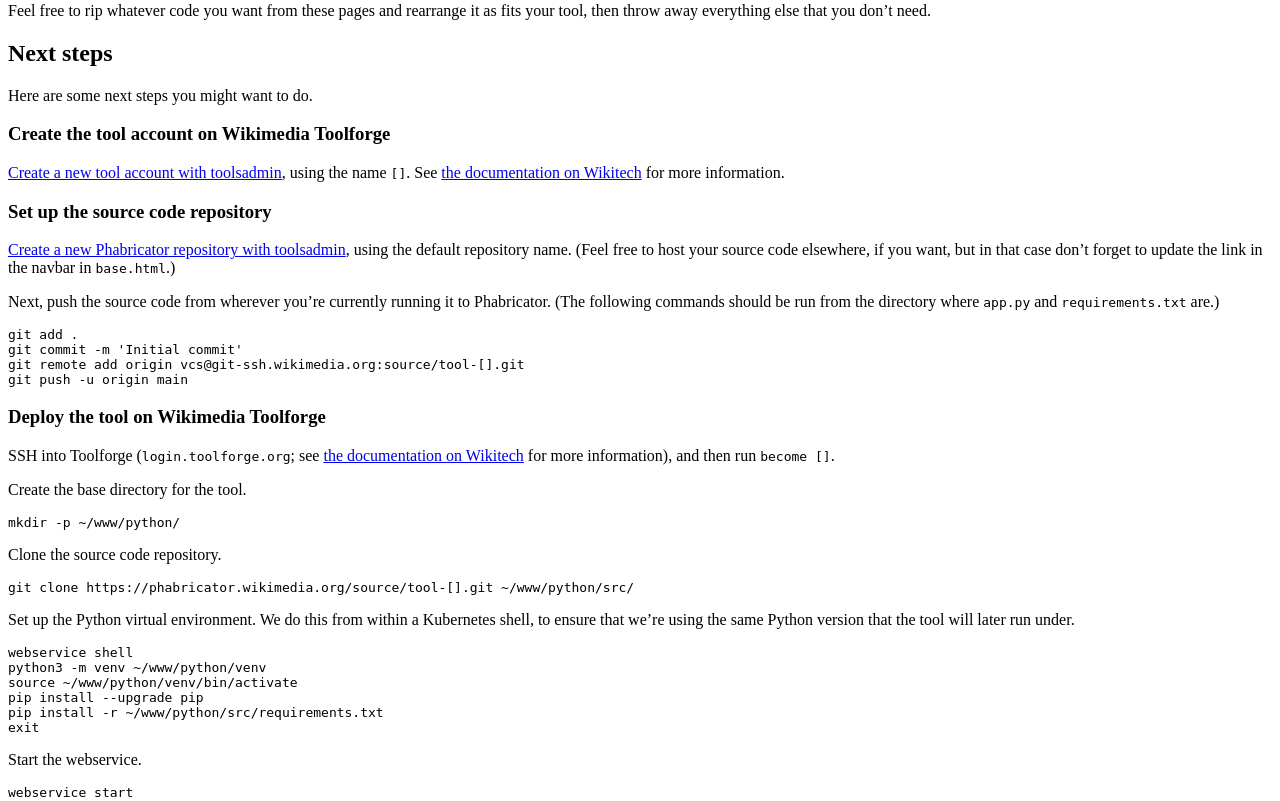
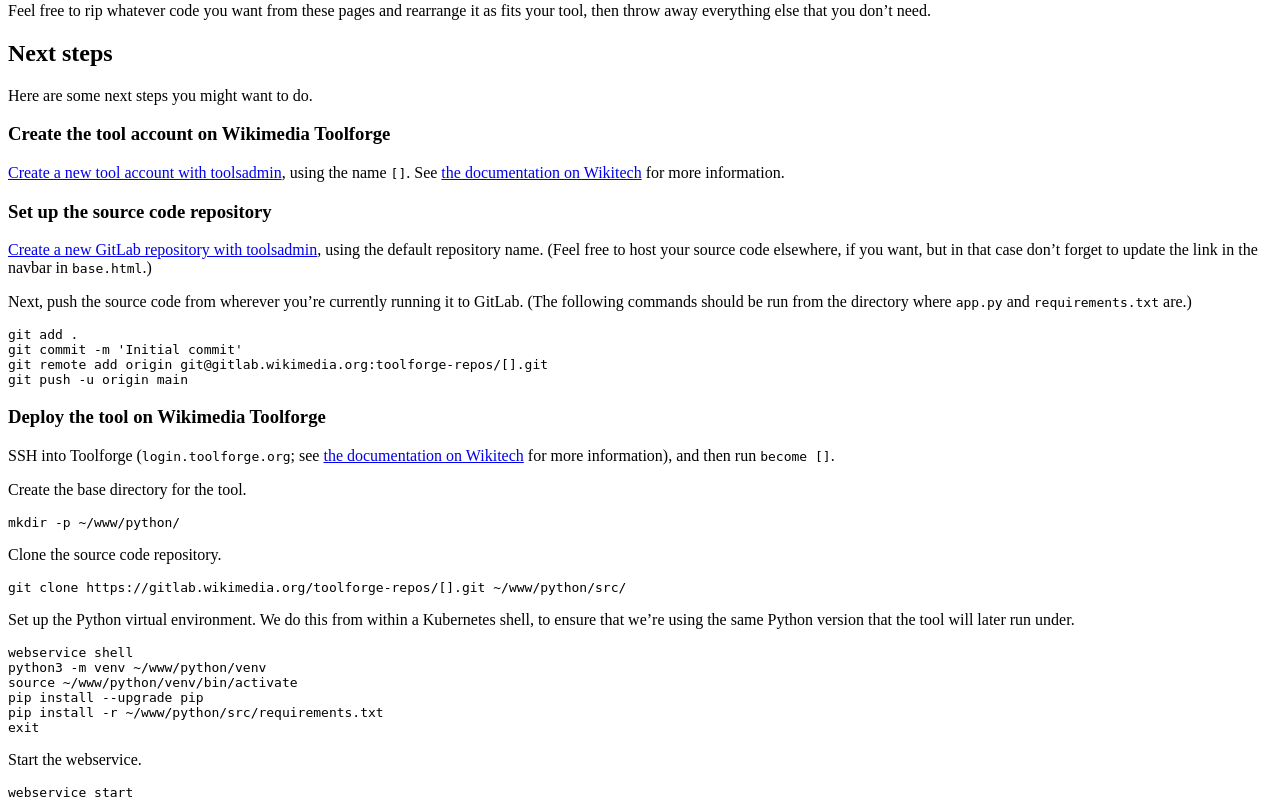
Before and after one commit to lucaswerkmeister/cookiecutter-toolforge, a Python web app: template {{cookiecutter.tool_identifier}}/templates/index.html in a window 1280 px wide. Shown: the part 519-1320 px from the top of the page. Run offline with Jinja, Linux system fonts and the light colour scheme; the template is opened without the code that fills it: most values are stand-ins (such as "Sample title", 1, 10 or a date in 2020).

Commit message:
Update for move from Phabricator (Diffusion) to GitLab
Striker now creates GitLab repositories. Note that under the
toolforge-repos/ namespace, the tool- prefix is gone; we keep it for the
suggested GitHub name, though.

```diff
--- a/{{cookiecutter.tool_identifier}}/templates/base.html
+++ b/{{cookiecutter.tool_identifier}}/templates/base.html
@@ -15,7 +15,7 @@
       <ul class="navbar-nav mr-auto">
         <li class="nav-item"><a href="https://{% endraw %}{{ cookiecutter.wiki_domain }}{% raw %}/wiki/User:{% endraw %}{{ cookiecutter.user_name | replace(' ', '_') }}/{{ cookiecutter.tool_name | replace(' ', '_') }}{% raw %}" class="nav-link">Documentation</a></li>
         <li class="nav-item"><a href="https://toolforge.org/" class="nav-link">Wikimedia Toolforge</a></li>
-        <li class="nav-item"><a href="https://phabricator.wikimedia.org/source/tool-{% endraw %}{{ cookiecutter.tool_identifier }}{% raw %}/" class="nav-link">Source code</a></li>
+        <li class="nav-item"><a href="https://gitlab.wikimedia.org/toolforge-repos/{% endraw %}{{ cookiecutter.tool_identifier }}{% raw %}" class="nav-link">Source code</a></li>
       </ul>
       {{ authentication_area() }}
     </nav>
--- a/{{cookiecutter.tool_identifier}}/templates/index.html
+++ b/{{cookiecutter.tool_identifier}}/templates/index.html
@@ -94,18 +94,18 @@
 </p>
 <h3>Set up the source code repository</h3>
 <p>
-  <a href="https://toolsadmin.wikimedia.org/tools/id/{% endraw %}{{ cookiecutter.tool_identifier }}{% raw %}/repos/create">Create a new Phabricator repository with toolsadmin</a>,
+  <a href="https://toolsadmin.wikimedia.org/tools/id/{% endraw %}{{ cookiecutter.tool_identifier }}{% raw %}/repos/create">Create a new GitLab repository with toolsadmin</a>,
   using the default repository name.
   (Feel free to host your source code elsewhere, if you want,
   but in that case don’t forget to update the link in the navbar in <code>base.html</code>.)
 </p>
 <p>
-  Next, push the source code from wherever you’re currently running it to Phabricator.
+  Next, push the source code from wherever you’re currently running it to GitLab.
   (The following commands should be run from the directory where <code>app.py</code> and <code>requirements.txt</code> are.)
 </p>
 <pre><code>git add .
 git commit -m 'Initial commit'
-git remote add origin vcs@git-ssh.wikimedia.org:source/tool-{% endraw %}{{ cookiecutter.tool_identifier }}{% raw %}.git
+git remote add origin git@gitlab.wikimedia.org:toolforge-repos/{% endraw %}{{ cookiecutter.tool_identifier }}{% raw %}.git
 git push -u origin main</code></pre>
 {% endraw %}{% if cookiecutter.set_up_github_ci == "True" %}
 <p>
@@ -131,7 +131,7 @@
 <p>Create the base directory for the tool.</p>
 <pre><code>mkdir -p ~/www/python/</code></pre>
 <p>Clone the source code repository.</p>
-<pre><code>git clone https://phabricator.wikimedia.org/source/tool-{% endraw %}{{ cookiecutter.tool_identifier }}{% raw %}.git ~/www/python/src/</code></pre>
+<pre><code>git clone https://gitlab.wikimedia.org/toolforge-repos/{% endraw %}{{ cookiecutter.tool_identifier }}{% raw %}.git ~/www/python/src/</code></pre>
 <p>
   Set up the Python virtual environment.
   We do this from within a Kubernetes shell,
```
Also changed, not shown: {{cookiecutter.tool_identifier}}/README.md.
